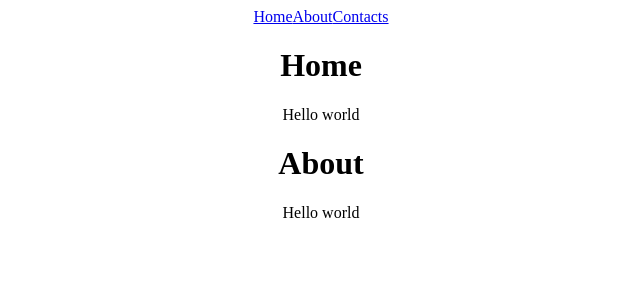
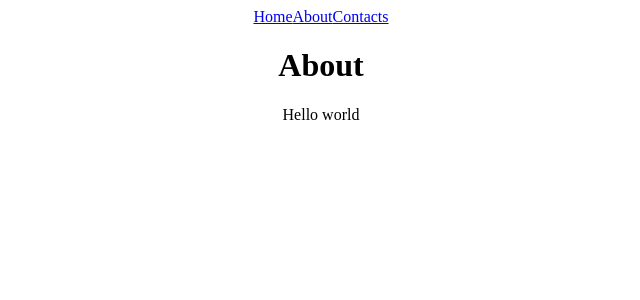
Before and after one commit to Aimarall/router-example, a React (Create React App) app: page /about in a window 1280 px wide. Shown: the top 300 px of the page, without its empty margins (319-959 px from the left). Built offline with nearby package versions, Linux system fonts and the light colour scheme.

Commit message:
added to home exact

```diff
--- a/src/App.js
+++ b/src/App.js
@@ -15,7 +15,7 @@ function App() {
       <a href="/contacts" >Contacts</a>
 
 
-      <Route path="/" component={Home} />
+      <Route path="/" component={Home} exact/>
       <Route path="/about" component={About} />
       <Route path="/contacts" component={Contacts} />
 
```
